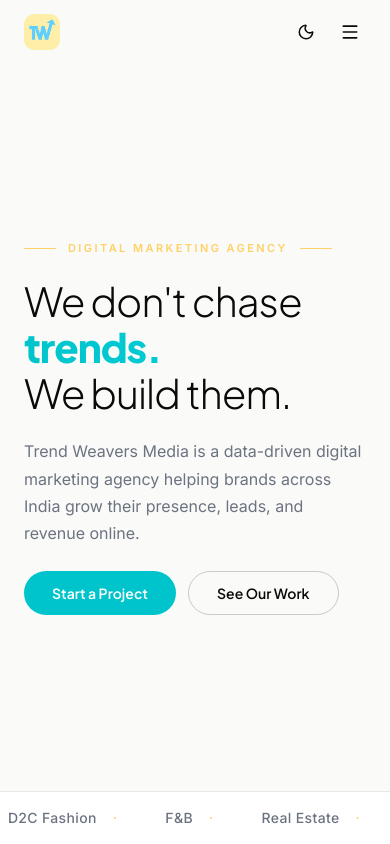
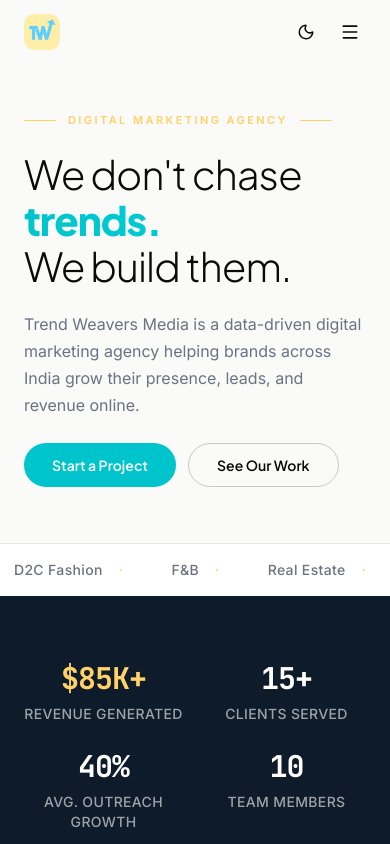
Before and after one commit to AnirudhDabas/trend-weavers-media, a Next.js app: page / in a window 390 px wide. Shown: the top 844 px of the page. Built offline with nearby package versions, Linux system fonts and the light colour scheme.

Commit message:
fix: remove excess top whitespace in hero on mobile

```diff
--- a/components/sections/Hero.tsx
+++ b/components/sections/Hero.tsx
@@ -190,9 +190,9 @@
   const { appReady } = useAppReady();
 
   return (
-    <section className="min-h-[calc(100vh-4rem)] flex flex-col">
+    <section className="lg:min-h-[calc(100vh-4rem)] flex flex-col">
       {/* Main hero */}
-      <div className="flex-1 max-w-[1280px] mx-auto px-6 flex items-center w-full py-16 lg:py-0">
+      <div className="flex-1 max-w-[1280px] mx-auto px-6 flex items-start lg:items-center w-full pt-12 pb-14 lg:py-0">
         <div className="grid grid-cols-1 lg:grid-cols-[3fr_2fr] gap-12 lg:gap-16 w-full">
           {/* Left */}
           <div className="flex flex-col justify-center gap-6">
```
